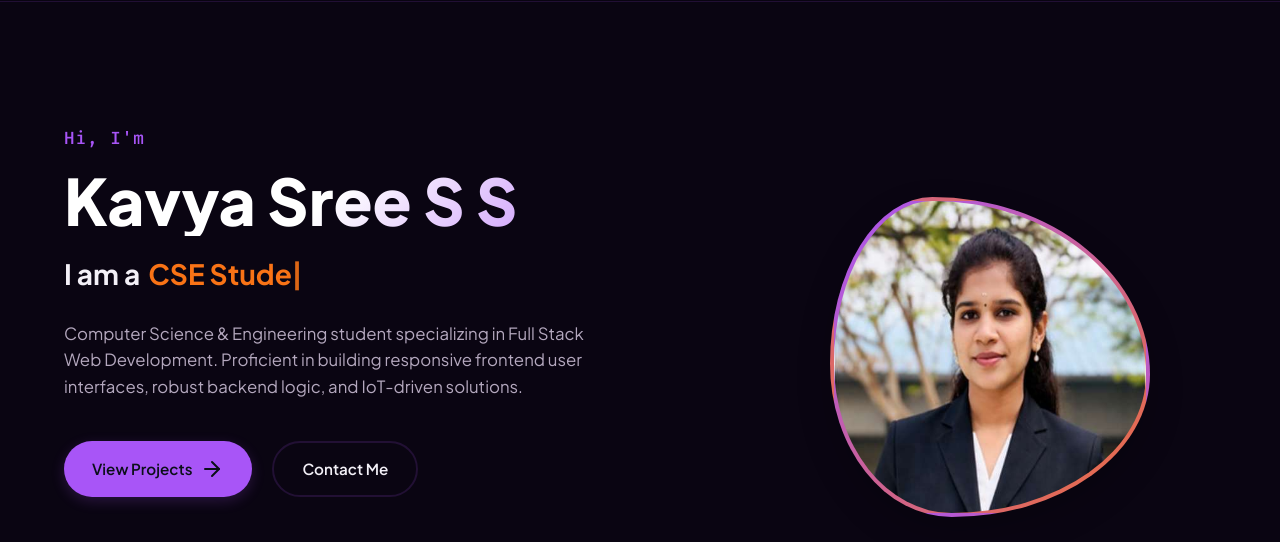
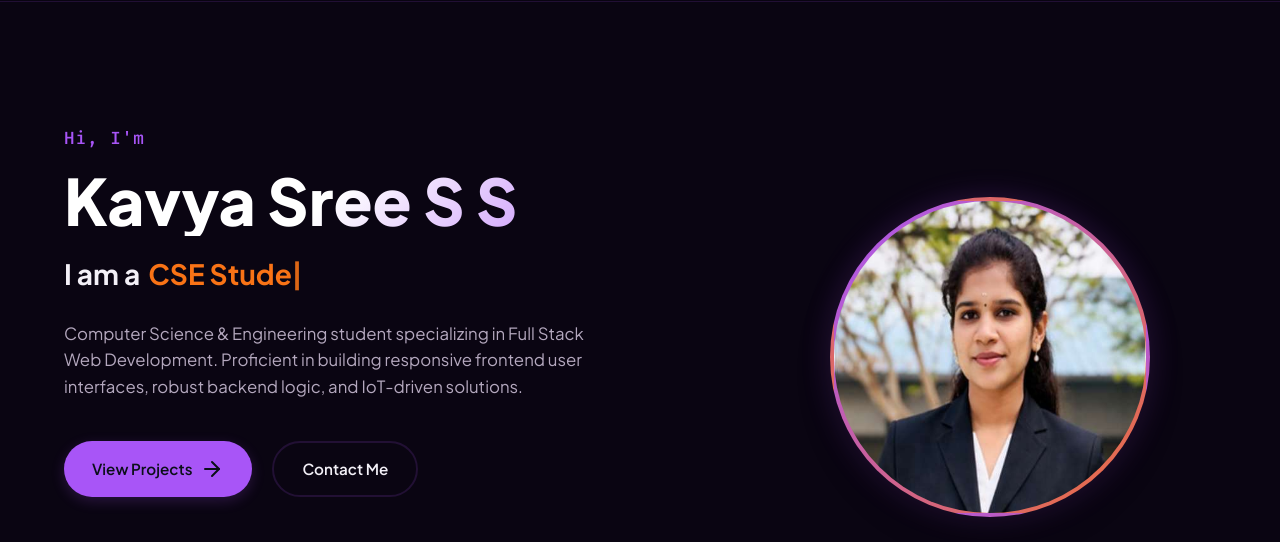
Before and after one commit to KavyaSreee2006/Kavya-Sree-S-S-Portfolio, a website: page index.html in a window 1280 px wide. Shown: the part 71-613 px from the top of the page. Drawn offline with nearby package versions, Linux system fonts and the light colour scheme.

Commit message:
Set static circular profile image, remove morphing animation, and apply Option A photo orientation

```diff
--- /dev/null
+++ b/package.json
@@ -0,0 +1,5 @@
+{
+  "dependencies": {
+    "jimp": "^0.16.13"
+  }
+}
--- a/styles.css
+++ b/styles.css
@@ -451,16 +451,24 @@ button, input, textarea {
 .hero-img-blob {
     width: 320px;
     height: 320px;
-    border-radius: 30% 70% 70% 30% / 30% 30% 70% 70%;
+    border-radius: 50%;
     background: linear-gradient(135deg, var(--primary-color) 0%, var(--accent-color) 100%);
     display: flex;
     justify-content: center;
     align-items: center;
     overflow: hidden;
     position: relative;
-    box-shadow: 0 15px 35px rgba(0, 0, 0, 0.2);
-    animation: morphing 8s ease-in-out infinite;
+    box-shadow: 0 15px 35px rgba(0, 0, 0, 0.2), 0 0 30px var(--primary-glow);
     border: 4px solid var(--border-color);
+    transition: transform var(--transition-speed) var(--transition-curve),
+                border-color var(--transition-speed) var(--transition-curve),
+                box-shadow var(--transition-speed) var(--transition-curve);
+}
+
+.hero-img-blob:hover {
+    transform: scale(1.03);
+    border-color: var(--primary-color);
+    box-shadow: 0 15px 35px rgba(0, 0, 0, 0.3), 0 0 30px rgba(168, 85, 247, 0.4);
 }
 
 .hero-img {
```
Also changed, not shown: 2 other files.
